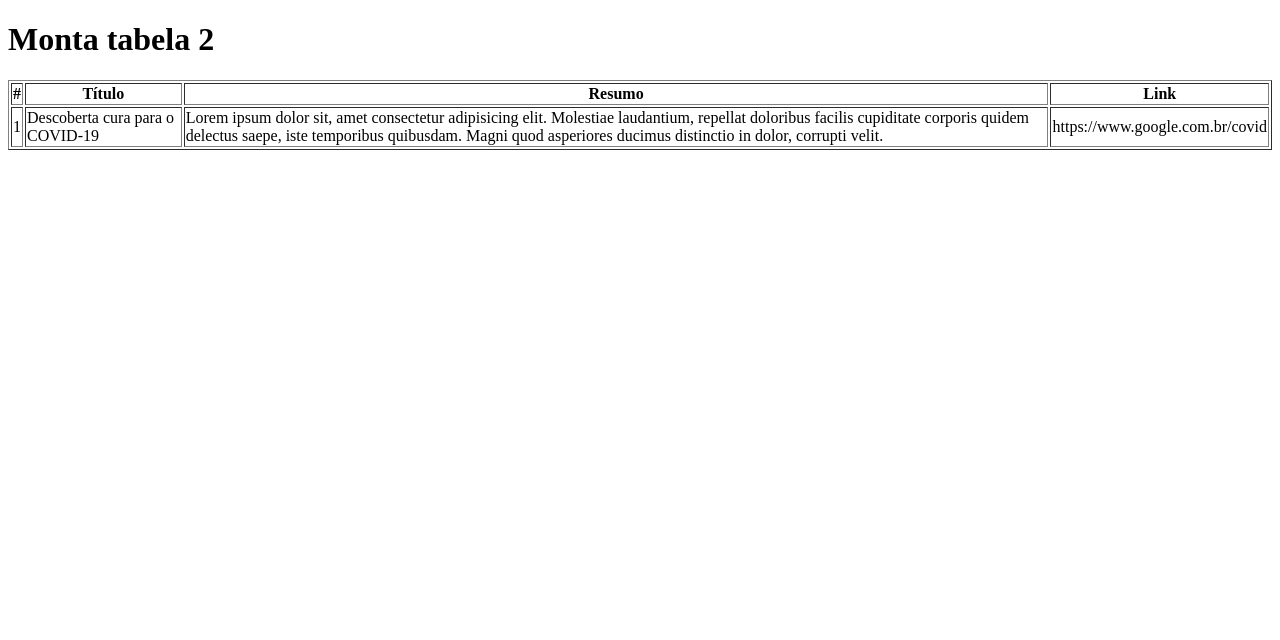
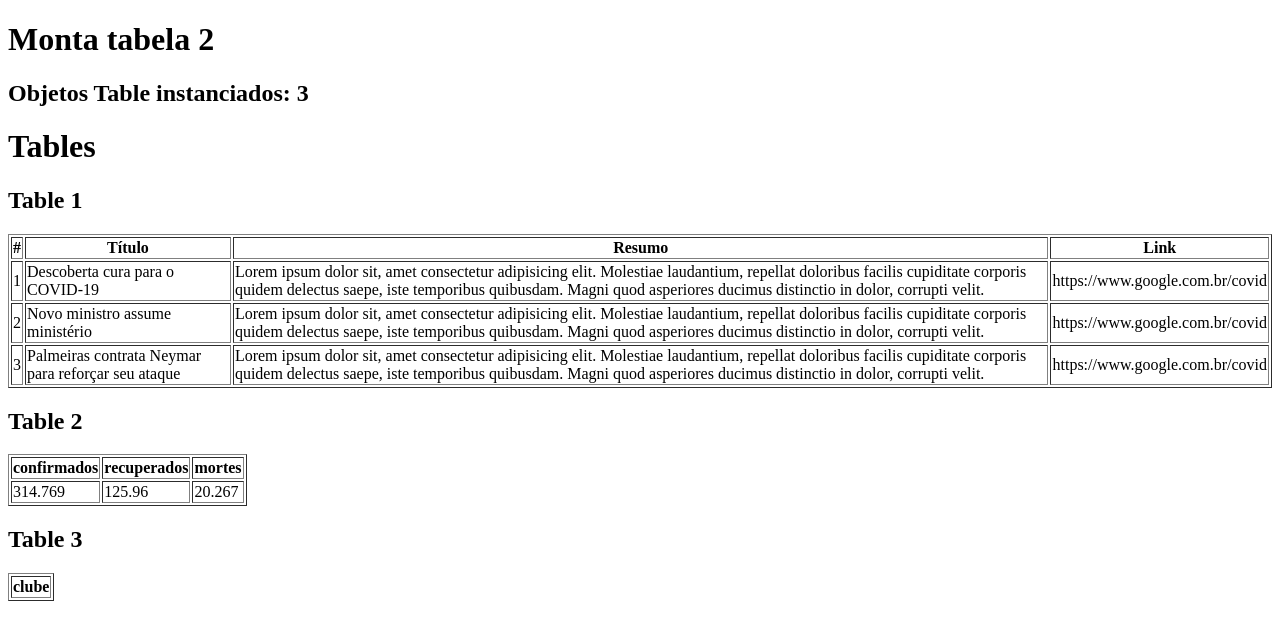
Before and after one commit to villani/lpiv, a PHP site: page / in a window 1280 px wide. Shown: the top 640 px of the page. Run offline with PHP 8.4, Linux system fonts and the light colour scheme; lists and menus that the app fills with data are empty.

Commit message:
Exemplos elaborados na Semana 10

```diff
--- a/Exemplos elaborados em aula/semana10/index.php
+++ b/Exemplos elaborados em aula/semana10/index.php
@@ -3,11 +3,29 @@
 require 'html/Table.php';
 
 use html\Table;
+$erros = null;
+try {
+    $rotulos = ['#', 'Título', 'Resumo', 'Link'];
+    $noticias = new Table($rotulos);
+    $noticia1 = [1, 'Descoberta cura para o COVID-19', 'Lorem ipsum dolor sit, amet consectetur adipisicing elit. Molestiae laudantium, repellat doloribus facilis cupiditate corporis quidem delectus saepe, iste temporibus quibusdam. Magni quod asperiores ducimus distinctio in dolor, corrupti velit.', 'https://www.google.com.br/covid'];
+    $noticia2 = [2, 'Novo ministro assume ministério', 'Lorem ipsum dolor sit, amet consectetur adipisicing elit. Molestiae laudantium, repellat doloribus facilis cupiditate corporis quidem delectus saepe, iste temporibus quibusdam. Magni quod asperiores ducimus distinctio in dolor, corrupti velit.', 'https://www.google.com.br/covid'];
+    $noticia3 = [3, 'Palmeiras contrata Neymar para reforçar seu ataque', 'Lorem ipsum dolor sit, amet consectetur adipisicing elit. Molestiae laudantium, repellat doloribus facilis cupiditate corporis quidem delectus saepe, iste temporibus quibusdam. Magni quod asperiores ducimus distinctio in dolor, corrupti velit.', 'https://www.google.com.br/covid'];
+    $noticias->addLine($noticia1);
+    $noticias->addLine($noticia2);
+    $noticias->addLine($noticia3);
 
-$rotulos = ['#', 'Título', 'Resumo', 'Link'];
-$noticias = new Table($rotulos);
-$noticia1 = [1, 'Descoberta cura para o COVID-19', 'Lorem ipsum dolor sit, amet consectetur adipisicing elit. Molestiae laudantium, repellat doloribus facilis cupiditate corporis quidem delectus saepe, iste temporibus quibusdam. Magni quod asperiores ducimus distinctio in dolor, corrupti velit.', 'https://www.google.com.br/covid'];
-$noticias->addLine($noticia1);
+    $corona = new Table(['confirmados', 'recuperados', 'mortes']);
+    $corona->addLine([314.769, 125.960, 20.267]);
+
+    $clubes = new Table(['clube']);
+
+    $noticias->render();
+    $corona->render();
+    $clubes->render();
+
+} catch (Exception $e) {
+    $erros = "Error: " . $e->getMessage();
+}
 ?>
 <!DOCTYPE html>
 <html lang="pt-BR">
@@ -18,6 +36,15 @@ $noticias->addLine($noticia1);
 </head>
 <body>
     <h1>Monta tabela 2</h1>
-    <?= $noticias->render(); ?>
+
+    <h2>Objetos <strong>Table</strong> instanciados: <?=Table::getCount();?></h2>
+    <?php if (is_null($erros)): ?>
+
+    <?= Table::getTables();?>
+
+    <?php else: ?>
+    <p><strong><?=$erros;?></strong></p>
+
+    <?php endif; ?>
 </body>
 </html>
```
